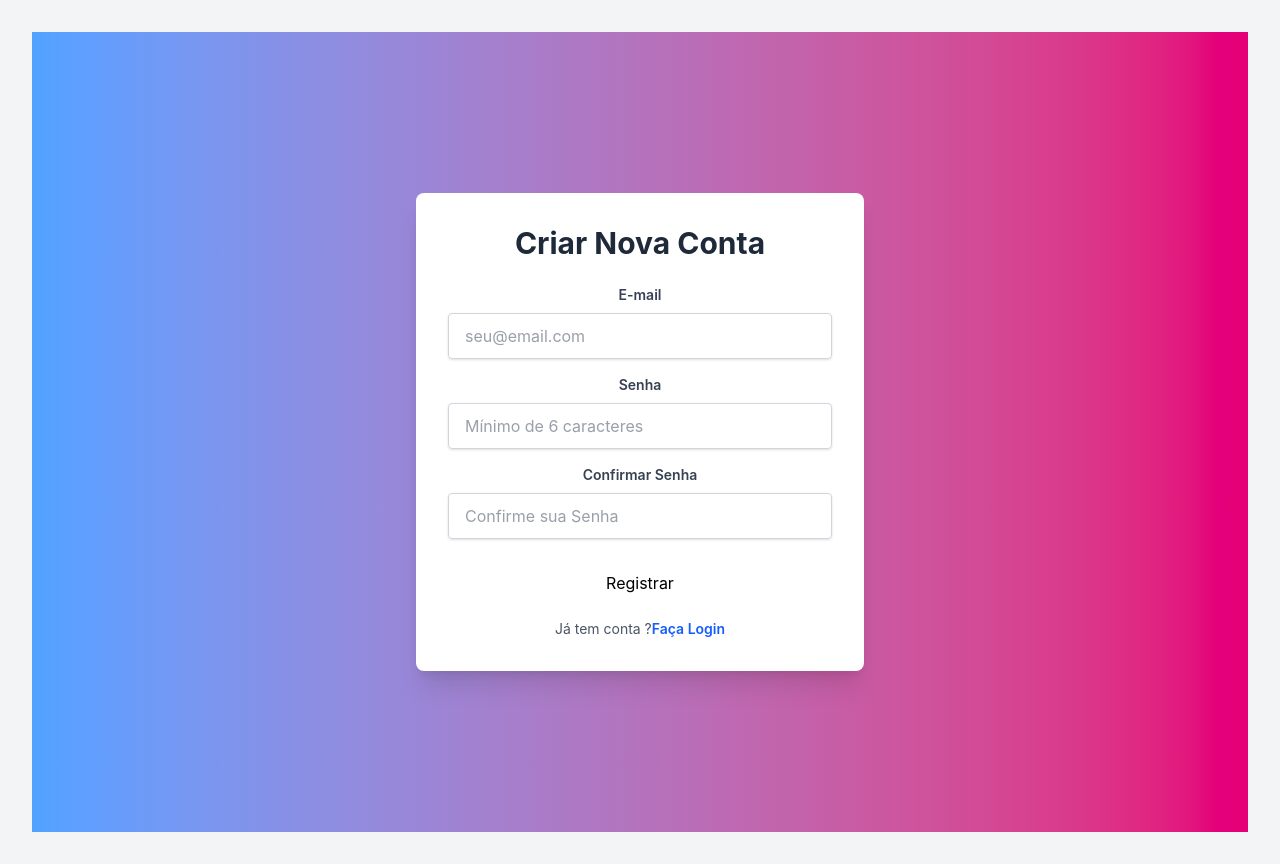
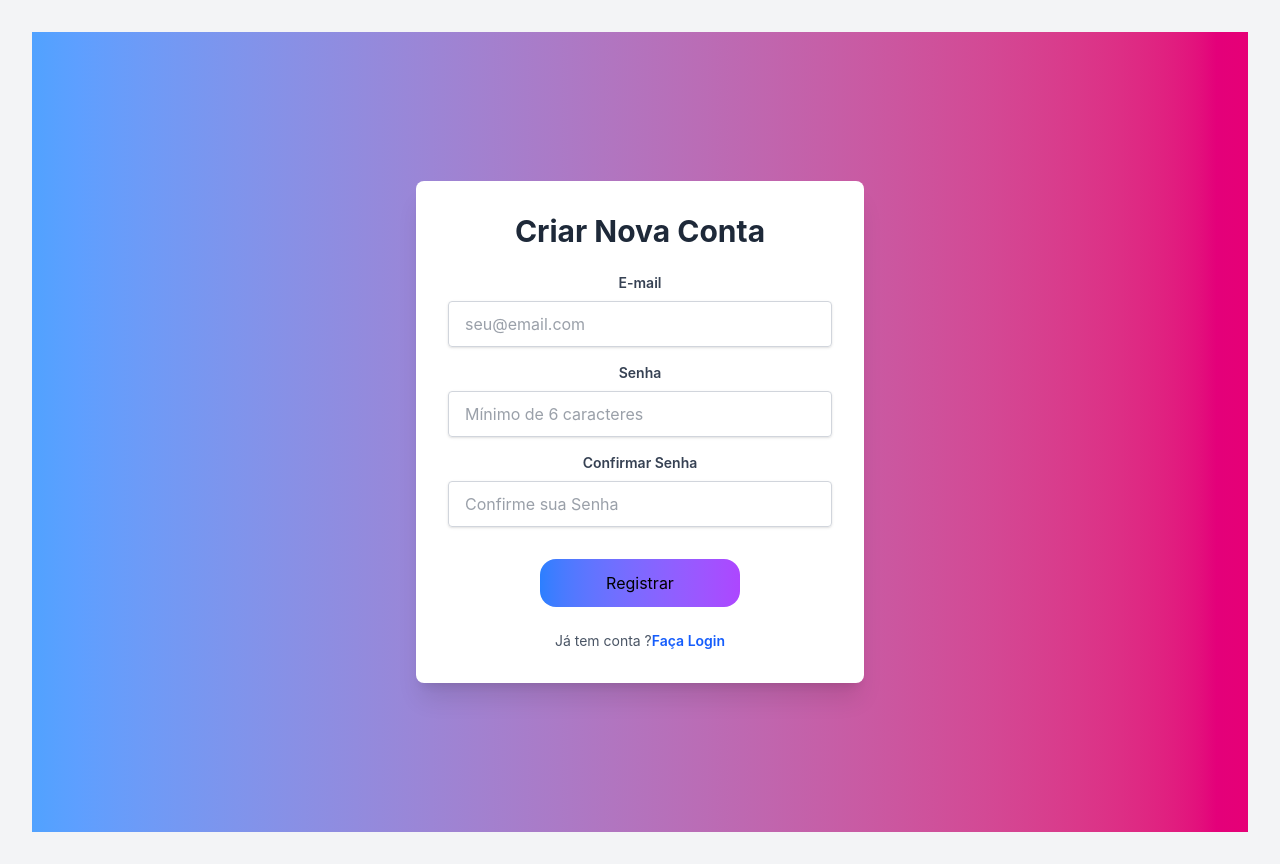
Before and after one commit to torresgdev/login-front, a React (Vite) app: page /register in a window 1280 px wide. Built offline with nearby package versions, Linux system fonts and the light colour scheme.

Commit message:
updated RegisterPage, LoginPage. TESTED

```diff
--- a/src/pages/LoginPage.tsx
+++ b/src/pages/LoginPage.tsx
@@ -88,7 +88,7 @@ const LoginPage: React.FC = () => {
                             error={errors.password}
                             disabled={loading} />
 
-                        <Button type="submit" isLoading={loading} className="mt-4 text-bold bg-blue-400">
+                        <Button type="submit" isLoading={loading} className="mt-4 p-3 w-50 rounded-2xl bg-gradient-to-r from-blue-500 to-pink-500 hover:bg-gradient-to-l hover:from-pink-700 to-purple-500 transition-colors duration-100">
                             Entrar
                         </Button>
                     </form>
--- a/src/pages/RegisterPage.tsx
+++ b/src/pages/RegisterPage.tsx
@@ -1,5 +1,5 @@
 import React, {useState} from "react";
-import { Link } from "react-router-dom";
+import { Link, useNavigate} from "react-router-dom";
 import Input from "../components/ui/Input";
 import Button from "../components/ui/Button";
 import useForm from "../hooks/useForm";
@@ -17,6 +17,8 @@ interface RegisterFormValues {
 const RegisterPage: React.FC = () => {
     const [submissionMessage, setSubmissionMessage] = useState<string | null>(null);
     const [isSuccessMessage, setIsSuccessMessage] = useState<boolean>(false);
+
+    const navigate = useNavigate();
 
      const {
     values,
@@ -44,6 +46,8 @@ const RegisterPage: React.FC = () => {
         setSubmissionMessage('Cadastro realizado com sucesso! Você pode fazer login agora.')
         setIsSuccessMessage(true)
         console.log('Registro Bem-Sucedido: ', data.email);
+
+        setTimeout(() => navigate('/login'), 1000)
 
   } catch (error) {
         let errorMessage = "Error ao registrar, Por favor, tente nomanve."
@@ -105,7 +109,7 @@ const RegisterPage: React.FC = () => {
                     error = {errors.confirmPassword}
                     disabled={loading} />
 
-                <Button type="submit" isLoading={loading} className="mt-4">
+                <Button type="submit" isLoading={loading} className="mt-4 p-3 w-50 rounded-2xl bg-gradient-to-r from-blue-500 to-pink-500 hover:bg-gradient-to-l hover:from-pink-700 to-purple-500 transition-colors duration-100">
                         Registrar
                 </Button>
             </form>
```
